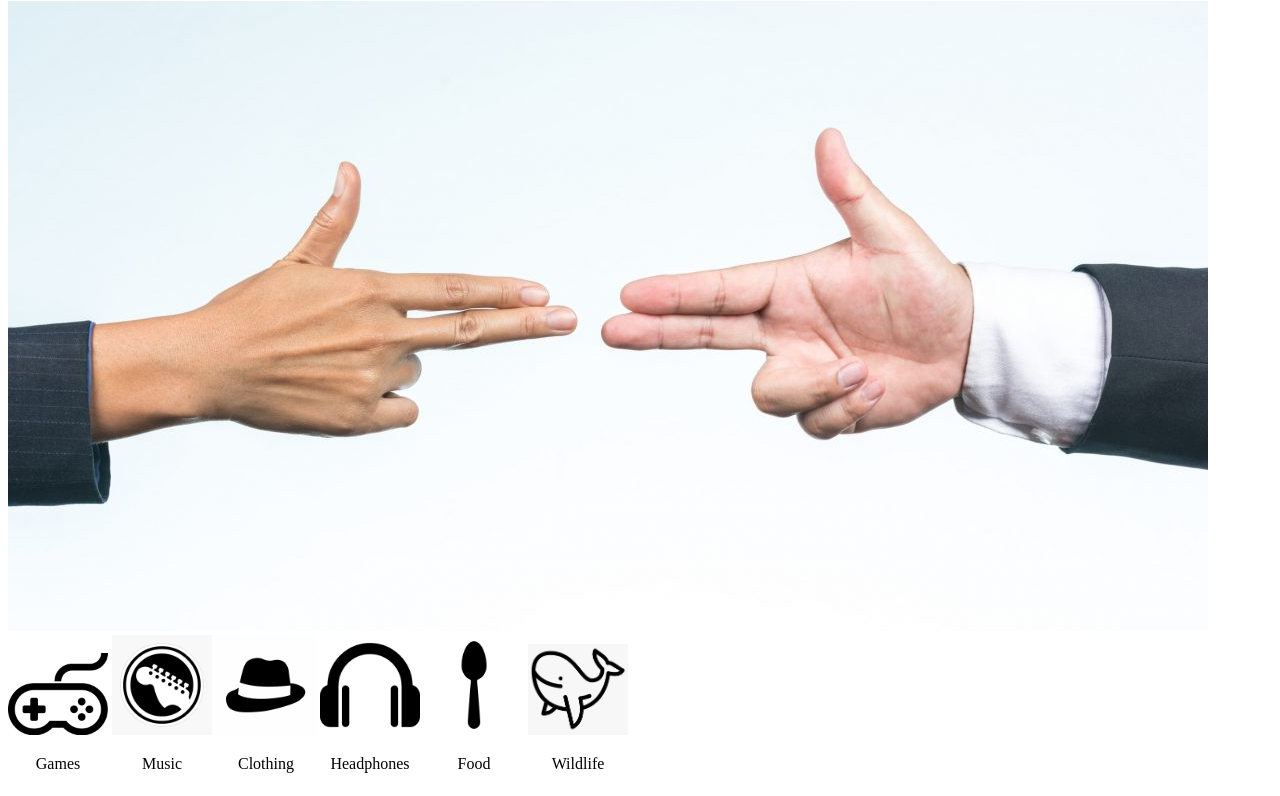
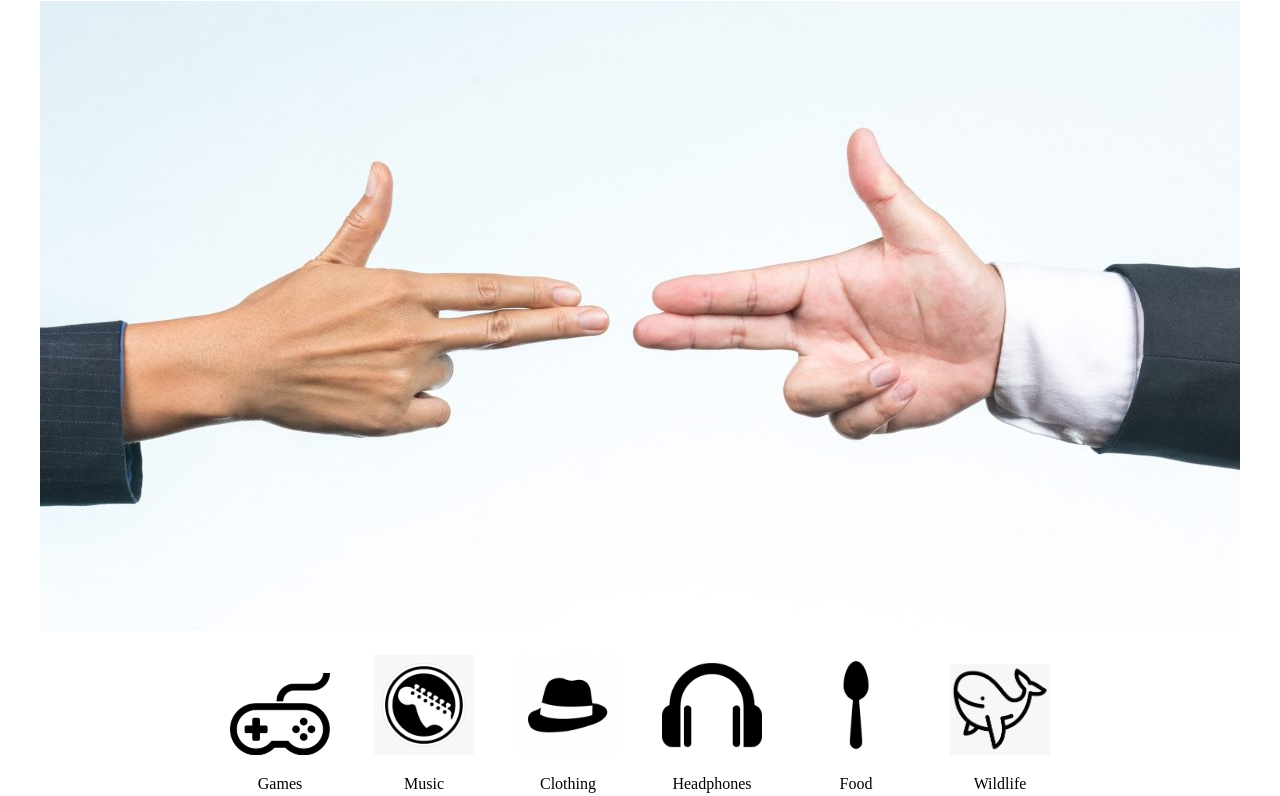
Before and after one commit to JoeyHoellerich/Microsoft-Activity, a plain HTML site: page index.html in a window 1280 px wide. Shown: the part 79-875 px from the top of the page. Drawn offline with Linux system fonts and the light colour scheme.

Commit message:
css centering and alignment

```diff
--- a/style.css
+++ b/style.css
@@ -1,17 +1,16 @@
-h1 {
-  text-align: center;
+span {
+  display: inline-block;
 }
 
-span {
-  display: inline-block;
-  text-align: center;
-}
-
-#icons {
-  margin: auto;
+#icons span {
+  padding: 20px;
 }
 
 .gunna {
   padding: 10px;
   width: 250px;
 }
+
+body {
+  text-align: center;
+}
```
